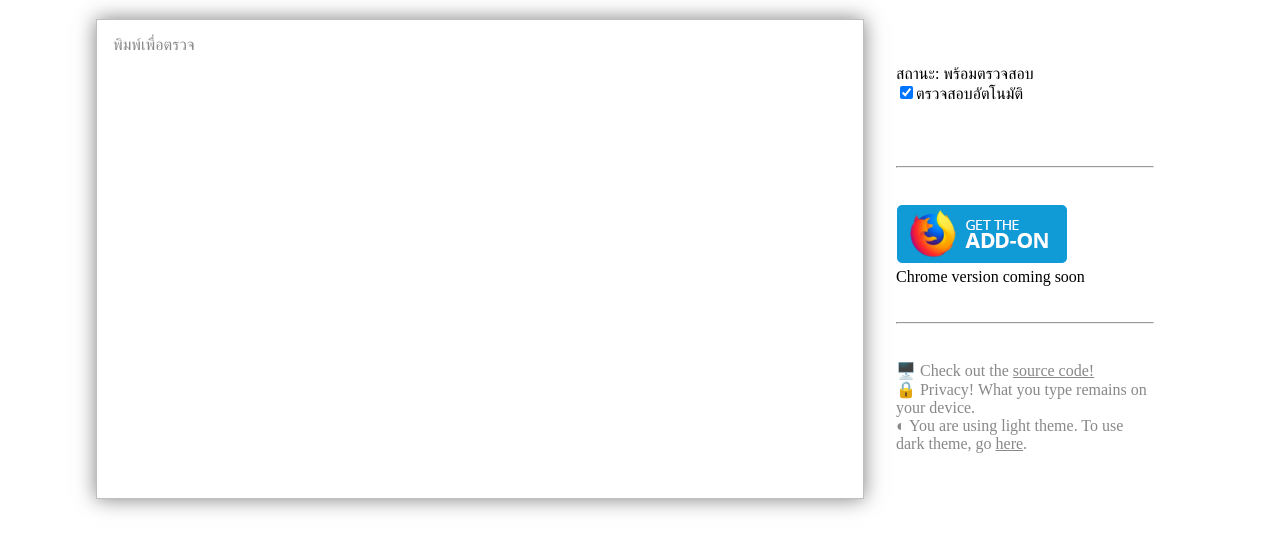
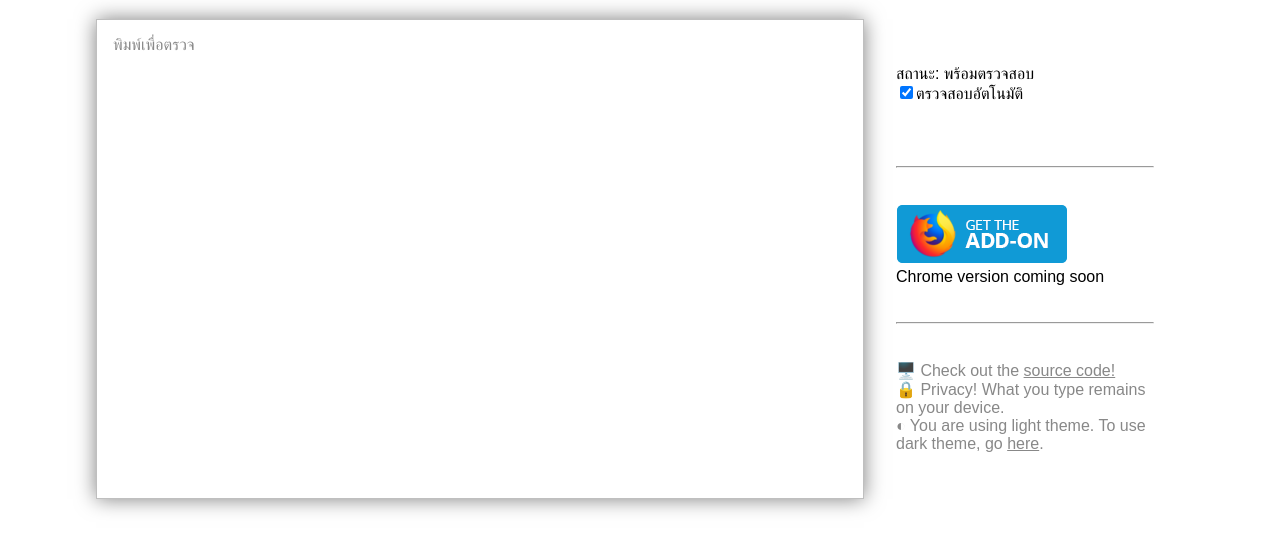
Before and after one commit to wishawa/thai-spellcheck-extension, a browser extension: page docs/index.html in a window 1280 px wide. Shown: the part 61-612 px from the top of the page. Drawn offline with Linux system fonts and the light colour scheme; no server answers.

Commit message:
I meant sans-serif.

```diff
--- a/docs/dark.css
+++ b/docs/dark.css
@@ -17,7 +17,7 @@ body, #main_input {
 }
 
 body {
-    font-family: serif;
+    font-family: sans-serif;
     text-align: center;
     animation-name: fade_in;
     animation-duration: 0.8s;
--- a/docs/index.css
+++ b/docs/index.css
@@ -29,7 +29,7 @@
     }
 }
 body {
-    font-family: serif;
+    font-family: sans-serif;
     text-align: center;
     animation-name: fade_in;
     animation-duration: 0.8s;
--- a/docs/light.css
+++ b/docs/light.css
@@ -11,7 +11,7 @@
     --highlight-color: rgba(0,0,0,1);
 }
 body {
-    font-family: serif;
+    font-family: sans-serif;
     text-align: center;
     animation-name: fade_in;
     animation-duration: 0.8s;
```
